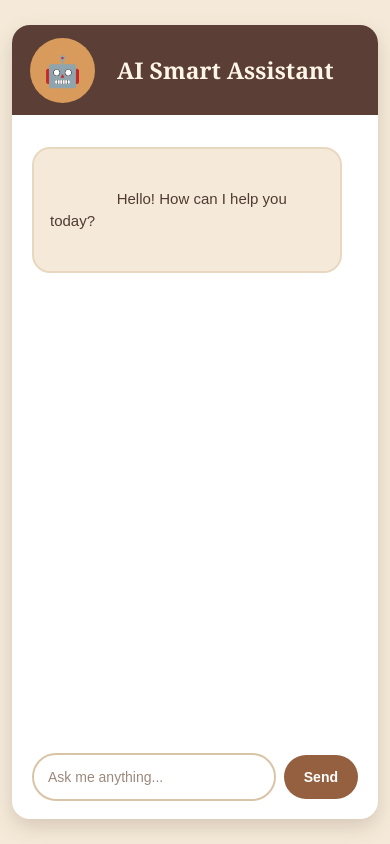
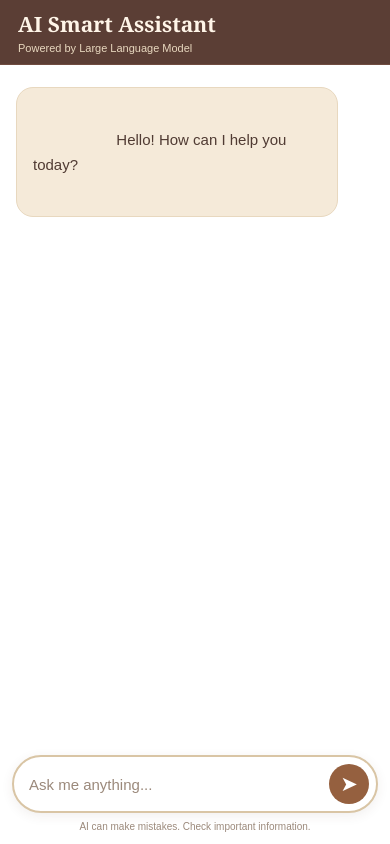
Before and after one commit to UpendraSisodiya/AI-Smart-Assistant-Chatbot, a website: page public/index.html in a window 390 px wide. Drawn offline with Linux system fonts and the light colour scheme.

Commit message:
Updated responsive chatbot UI

```diff
--- a/public/index.html
+++ b/public/index.html
@@ -2,24 +2,28 @@
 <html lang="en">
 
 <head>
-
     <meta charset="UTF-8">
-
     <meta name="viewport" content="width=device-width, initial-scale=1.0">
 
     <title>AI Smart Assistant</title>
 
     <link rel="stylesheet" href="style.css">
-
 </head>
 
 <body>
 
-    <div class="container">
+    <div class="app-container">
 
-        <h1>AI Smart Assistant</h1>
+        <!-- Header -->
+        <header class="header">
+            <div class="logo">
+                <h2>AI Smart Assistant</h2>
+            </div>
+            <p>Powered by Large Language Model</p>
+        </header>
 
-        <p>Powered by Large Language Model</p>
+        <!-- Chat Area -->
+        <main class="chat-container">
 
             <div id="chat-box">
 
@@ -29,22 +33,35 @@
 
             </div>
 
+        </main>
+
+        <!-- Input Area -->
+        <footer class="input-container">
+
             <div class="input-area">
 
                 <input
                     type="text"
                     id="user-input"
                     placeholder="Ask me anything..."
+                    autocomplete="off"
                 >
 
-            <button id="send-btn">Send</button>
+                <button id="send-btn" type="button">
+                    ➤
+                </button>
 
             </div>
+
+            <p class="footer-text">
+                AI can make mistakes. Check important information.
+            </p>
+
+        </footer>
 
     </div>
 
     <script src="script.js"></script>
 
 </body>
-
 </html>
--- a/public/script.js
+++ b/public/script.js
@@ -1,17 +1,19 @@
 const input = document.getElementById("user-input");
-
 const sendBtn = document.getElementById("send-btn");
-
 const chatBox = document.getElementById("chat-box");
 
 let messages = [];
+let isLoading = false;
+
+// SEND MESSAGE FUNCTION
 
 async function sendMessage() {
 
     const question = input.value.trim();
 
-    if (question === "") return;
+    if (question === "" || isLoading) return;
 
+    // Show user message
     addMessage(question, "user-message");
 
     messages.push({
@@ -19,10 +21,15 @@ async function sendMessage() {
         content: question
     });
 
+    // Clear input
     input.value = "";
 
+    // Loading state
+    isLoading = true;
     sendBtn.disabled = true;
+    input.disabled = true;
 
+    // Thinking message
     const loading = addMessage("Thinking...", "bot-message");
 
     try {
@@ -47,8 +54,10 @@ async function sendMessage() {
             throw new Error(data.error || "Request failed");
         }
 
+        // Show AI response
         loading.textContent = data.reply;
 
+        // Save conversation
         messages.push({
             role: "assistant",
             content: data.reply
@@ -58,19 +67,29 @@ async function sendMessage() {
 
     catch (error) {
 
-        loading.textContent = "Error: " + error.message;
+        loading.textContent = "Sorry! " + error.message;
+
+        console.error("Chat Error:", error);
 
     }
 
     finally {
 
+        isLoading = false;
+
         sendBtn.disabled = false;
+        input.disabled = false;
 
-        chatBox.scrollTop = chatBox.scrollHeight;
+        input.focus();
+
+        scrollToBottom();
 
     }
 
 }
+
+
+// ADD MESSAGE FUNCTION
 
 function addMessage(text, className) {
 
@@ -82,18 +101,40 @@ function addMessage(text, className) {
 
     chatBox.appendChild(message);
 
-    chatBox.scrollTop = chatBox.scrollHeight;
+    scrollToBottom();
 
     return message;
 
 }
 
+
+// AUTO SCROLL
+
+function scrollToBottom() {
+
+    chatBox.scrollTo({
+        top: chatBox.scrollHeight,
+        behavior: "smooth"
+    });
+
+}
+
+
+// SEND BUTTON CLICK
+
 sendBtn.addEventListener("click", sendMessage);
+
+
+// ENTER KEY
 
 input.addEventListener("keydown", function(event) {
 
     if (event.key === "Enter") {
+
+        event.preventDefault();
+
         sendMessage();
+
     }
 
 });
--- a/public/style.css
+++ b/public/style.css
@@ -1,3 +1,4 @@
+/* GLOBAL RESET */
 
 * {
     margin: 0;
@@ -5,126 +6,113 @@
     box-sizing: border-box;
 }
 
+html,
+body {
+    width: 100%;
+    height: 100%;
+    overflow: hidden;
+    font-family: Arial, sans-serif;
+}
+
 body {
     background: #f5ead9;
-    font-family: Arial, sans-serif;
-    min-height: 100vh;
-    min-height: 100dvh;
-
-    display: flex;
-    justify-content: center;
-    align-items: center;
-
-    padding: 20px;
-    overflow: hidden;
+    color: #503b33;
 }
 
-/* MAIN CONTAINER */
+/* MAIN APP */
 
-.container {
-    position: relative;
-
+.app-container {
     width: 100%;
-    max-width: 1280px;
-
-    height: 90vh;
-    height: 90dvh;
-
-    min-height: 0;
-
-    background: #ffffff;
-    padding: 145px 45px 25px;
-
-    border-radius: 25px;
-    box-shadow: 0 8px 20px rgba(75, 48, 37, 0.18);
+    height: 100vh;
+    height: 100dvh;
 
     display: flex;
     flex-direction: column;
+
+    background: #ffffff;
     overflow: hidden;
 }
 
 /* HEADER */
 
-h1 {
-    position: absolute;
-    top: 0;
-    left: 0;
-
+.header {
     width: 100%;
-    height: 120px;
+    min-height: 75px;
 
     background: #5b3e35;
     color: #fff5e8;
 
     display: flex;
-    align-items: center;
+    flex-direction: column;
+    justify-content: center;
 
-    padding-left: 155px;
+    padding: 12px 35px;
 
-    font-family: Georgia, serif;
-    font-size: clamp(22px, 3vw, 38px);
+    flex-shrink: 0;
+    border-bottom: 1px solid #704c40;
 }
 
-/* ROBOT ICON */
+.logo h2 {
+    font-family: Georgia, serif;
+    font-size: 25px;
+    font-weight: bold;
+}
 
-h1::before {
-    content: "🤖";
+.header p {
+    display: block;
+    font-size: 12px;
+    color: #e8d8bf;
+    margin-top: 4px;
+}
 
-    position: absolute;
-    left: 35px;
+/* CHAT CONTAINER */
 
-    width: 85px;
-    height: 85px;
+.chat-container {
+    flex: 1;
+    min-height: 0;
 
-    background: #d99b5b;
-    border-radius: 50%;
+    width: 100%;
 
     display: flex;
-    align-items: center;
-    justify-content: center;
+    flex-direction: column;
 
-    font-size: 38px;
-}
-
-/* SUBTITLE */
-
-p {
-    display: none;
+    overflow: hidden;
 }
 
 /* CHAT BOX */
 
 #chat-box {
+    width: 100%;
+    max-width: 900px;
+
     flex: 1;
     min-height: 0;
 
-    width: 100%;
+    margin: 0 auto;
+
+    padding: 30px 25px;
 
     overflow-y: auto;
+    overflow-x: hidden;
 
-    padding: 15px 5px;
-
-    background: #ffffff;
-    border-radius: 12px;
-
-    margin-bottom: 15px;
+    scroll-behavior: smooth;
 }
 
 /* MESSAGES */
 
 .bot-message,
 .user-message {
-    padding: clamp(14px, 2vw, 28px);
+    width: fit-content;
+    max-width: 85%;
 
-    margin-bottom: 18px;
+    padding: 15px 20px;
 
-    border-radius: 24px;
+    margin-bottom: 22px;
 
-    line-height: 1.5;
+    border-radius: 20px;
 
-    font-size: clamp(14px, 1.5vw, 21px);
-
-    max-width: 90%;
+    font-size: 16px;
+    line-height: 1.7;
 
     white-space: pre-wrap;
     overflow-wrap: anywhere;
@@ -134,85 +122,138 @@ p {
 
 .bot-message {
     background: #f5ead9;
-    border: 2px solid #e8d8bf;
+    border: 1px solid #e8d8bf;
 
     color: #503b33;
 
     margin-right: auto;
-    text-align: left;
+    border-bottom-left-radius: 5px;
 }
 
 /* USER MESSAGE */
 
 .user-message {
     background: #5b3e35;
-
     color: #fff5e8;
 
     margin-left: auto;
-    text-align: left;
+    border-bottom-right-radius: 5px;
+}
+
+/* INPUT CONTAINER */
+
+.input-container {
+    width: 100%;
+
+    padding: 15px 20px 12px;
+
+    background: #ffffff;
+
+    flex-shrink: 0;
 }
 
 /* INPUT AREA */
 
 .input-area {
+    width: 100%;
+    max-width: 850px;
+
+    margin: 0 auto;
+
     display: flex;
     align-items: center;
 
-    gap: 15px;
+    gap: 10px;
 
-    width: 100%;
-    flex-shrink: 0;
+    padding: 8px 10px 8px 20px;
+
+    background: #ffffff;
+
+    border: 2px solid #d9c5a5;
+    border-radius: 30px;
+
+    box-shadow: 0 3px 12px rgba(75, 48, 37, 0.08);
+
+    transition: 0.2s;
 }
 
-/* INPUT */
+.input-area:focus-within {
+    border-color: #95603f;
+    box-shadow: 0 3px 15px rgba(75, 48, 37, 0.13);
+}
 
-input {
+/* INPUT FIELD */
+
+#user-input {
     flex: 1;
     min-width: 0;
 
-    padding: 17px 25px;
+    height: 45px;
 
-    border: 2px solid #d9c5a5;
-    border-radius: 50px;
-
+    border: none;
     outline: none;
 
-    font-size: clamp(14px, 1.4vw, 20px);
+    background: transparent;
 
-    color: #50372f;
-    background: #ffffff;
+    color: #503b33;
+
+    font-size: 16px;
+
+    padding: 5px 0;
 }
 
-input::placeholder {
+#user-input::placeholder {
     color: #9b897b;
-}
-
-input:focus {
-    border-color: #a77950;
 }
 
 /* SEND BUTTON */
 
-button {
-    padding: 17px 38px;
+#send-btn {
+    width: 43px;
+    height: 43px;
+
+    flex-shrink: 0;
 
     border: none;
-    border-radius: 50px;
+    border-radius: 50%;
 
     background: #95603f;
     color: #ffffff;
 
-    font-size: clamp(14px, 1.4vw, 20px);
+    font-size: 23px;
 
-    font-weight: bold;
+    display: flex;
+    align-items: center;
+    justify-content: center;
 
     cursor: pointer;
-    transition: 0.3s;
+
+    transition: 0.2s;
 }
 
-button:hover {
+#send-btn:hover {
     background: #704632;
+    transform: scale(1.05);
+}
+
+#send-btn:disabled {
+    opacity: 0.5;
+    cursor: not-allowed;
+    transform: none;
+}
+
+/* FOOTER TEXT */
+
+.footer-text {
+    display: block;
+
+    text-align: center;
+
+    font-size: 11px;
+
+    color: #9b897b;
+
+    margin-top: 10px;
 }
 
 /* SCROLLBAR */
@@ -226,61 +267,62 @@ button:hover {
     border-radius: 10px;
 }
 
+#chat-box::-webkit-scrollbar-track {
+    background: transparent;
+}
+
 /* TABLET */
 
 @media (max-width: 768px) {
 
-    body {
-        padding: 12px;
+    .header {
+        min-height: 65px;
+        padding: 10px 18px;
     }
 
-    .container {
-        width: 100%;
-        height: 94vh;
-        height: 94dvh;
-
-        padding: 110px 20px 18px;
-
-        border-radius: 18px;
+    .logo h2 {
+        font-size: 21px;
     }
 
-    h1 {
-        height: 90px;
-        padding-left: 105px;
-        font-size: 23px;
-    }
-
-    h1::before {
-        left: 18px;
-        width: 65px;
-        height: 65px;
-        font-size: 30px;
+    .header p {
+        font-size: 11px;
     }
 
     #chat-box {
-        padding: 12px 0;
+        padding: 22px 16px;
     }
 
     .bot-message,
     .user-message {
-        max-width: 95%;
-        padding: 16px;
+        max-width: 90%;
         font-size: 15px;
-        border-radius: 18px;
+        padding: 13px 16px;
+        border-radius: 17px;
+    }
+
+    .input-container {
+        padding: 10px 12px 12px;
     }
 
     .input-area {
-        gap: 8px;
+        padding: 6px 7px 6px 15px;
+        gap: 7px;
     }
 
-    input {
-        padding: 14px;
-        font-size: 14px;
+    #user-input {
+        height: 42px;
+        font-size: 15px;
     }
 
-    button {
-        padding: 14px 20px;
-        font-size: 14px;
+    #send-btn {
+        width: 40px;
+        height: 40px;
+        font-size: 21px;
+    }
+
+    .footer-text {
+        font-size: 10px;
+        margin-top: 8px;
     }
 }
 
@@ -288,22 +330,36 @@ button:hover {
 
 @media (max-width: 380px) {
 
-    h1 {
+    .header {
+        min-height: 60px;
+        padding: 8px 14px;
+    }
+
+    .logo h2 {
         font-size: 19px;
     }
 
-    .container {
-        padding-left: 12px;
-        padding-right: 12px;
+    #chat-box {
+        padding: 18px 12px;
     }
 
-    input {
-        padding: 12px 9px;
-        font-size: 12px;
+    .bot-message,
+    .user-message {
+        max-width: 94%;
+        font-size: 14px;
+        padding: 12px 14px;
     }
 
-    button {
-        padding: 12px 14px;
-        font-size: 12px;
+    .input-container {
+        padding: 8px 9px 10px;
+    }
+
+    #user-input {
+        font-size: 14px;
+    }
+
+    #send-btn {
+        width: 38px;
+        height: 38px;
     }
 }
```
Lines whose indentation alone changed are shown as unchanged.
